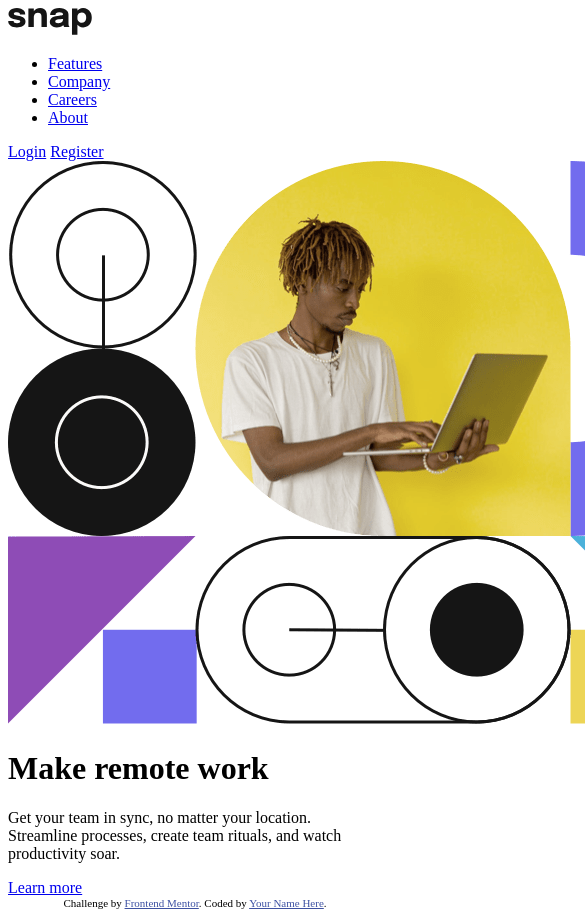
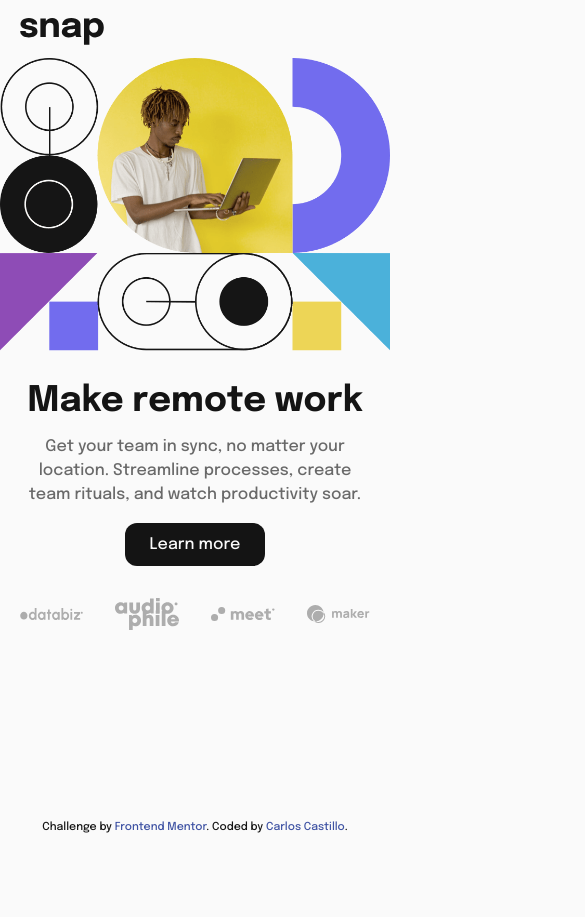
Before and after one commit to CharlieCastleWeb/Front-End-Mentor---Intro-section-with-dropdown-navigation, a plain HTML site: page index.html in a window 390 px wide. Shown: the top 917 px of the page, 585 px wide, since content can reach past the window. After the commit the page ends 844 px from the top, so only its background shows below. Drawn offline with Linux system fonts and the light colour scheme.

Commit message:
Basic mobile layout completed

```diff
--- a/index.html
+++ b/index.html
@@ -2,12 +2,19 @@
 <html lang="en">
 <head>
   <meta charset="UTF-8">
-  <meta name="viewport" content="width=device-width, initial-scale=1.0"> <!-- displays site properly based on user's device -->
+  <!-- displays site properly based on user's device -->
+  <meta name="viewport" content="width=device-width, initial-scale=1.0">
 
   <link rel="icon" type="image/png" sizes="32x32" href="./images/favicon-32x32.png">
 
   <title>Frontend Mentor | Intro section with dropdown navigation</title>
 
+  <!-- google fonts -->
+  <link rel="preconnect" href="https://fonts.googleapis.com">
+  <link rel="preconnect" href="https://fonts.gstatic.com" crossorigin>
+  <link href="https://fonts.googleapis.com/css2?family=Epilogue:wght@500;700&display=swap" rel="stylesheet">
+
+  <!-- styles -->
   <link rel="stylesheet" href="./styles/css/main.css">
 </head>
 <body>
@@ -26,22 +33,28 @@
     </nav>
   </header>
 
+  <img src="./images/image-hero-mobile.png" alt="Hero image" class="hero-image">
+
   <main>
-    <img src="./images/image-hero-mobile.png" alt="Hero image" class="hero-image">
 
     <h1>Make remote work</h1>
 
     <p>Get your team in sync, no matter your location. Streamline processes,
       create team rituals, and watch productivity soar.</p>
 
-    <a href="#">Learn more</a>
+    <a href="#" class="learn-more-button">Learn more</a>
 
-
+    <div class="clients">
+      <img src="./images/client-databiz.svg" alt="Databiz logo">
+      <img src="./images/client-audiophile.svg" alt="Audiophile logo">
+      <img src="./images/client-meet.svg" alt="Meet logo">
+      <img src="./images/client-maker.svg" alt="Maker logo">
+    </div>
   </main>
 
   <footer class="attribution">
     Challenge by <a href="https://www.frontendmentor.io?ref=challenge" target="_blank">Frontend Mentor</a>.
-    Coded by <a href="#">Your Name Here</a>.
+    Coded by <a href="https://carloscastillo.dev/">Carlos Castillo</a>.
   </footer>
 </body>
 </html>
--- a/scss/main.scss
+++ b/scss/main.scss
@@ -1,21 +1,121 @@
 
 /* RESET */
 
-
+* {
+    margin: 0;
+    padding: 0;
+    box-sizing: border-box;
+}
 
 /* VARIABLES */
 
-
+$almost-white: hsl(0, 0%, 98%);
+$medium-gray: hsl(0, 0%, 41%);
+$almost-black: hsl(0, 0%, 8%);
 
 /* TYPOGRAPHY */
 
-.attribution { font-size: 11px; text-align: center; }
-.attribution a { color: hsl(228, 45%, 44%); }
+body {
+    font-family: 'Epilogue', sans-serif;
+    font-size: 18px;
+    color: $almost-black;
+}
+
+main {
+    text-align: center;
+}
+
+h1 {
+    font-size: 2.2rem;
+}
+
+main p {
+    color: $medium-gray;
+    font-size: 1rem;
+    line-height: 1.5em;
+}
+
+.learn-more-button {
+    text-decoration: none;
+    color: $almost-white;
+    font-size: 1rem;
+}
+
+.attribution {
+    font-size: 11px;
+    text-align: center;
+}
+
+.attribution a {
+    color: hsl(228, 45%, 44%);
+    text-decoration: none;
+}
 
 /* LAYOUT */
 
 body {
+    background-color: $almost-white;
+}
+
+header,
+main,
+footer {
+    width: 90%;
+    margin: 0 auto;
+}
+
+header {
+    padding-top: 1em;
+    padding-bottom: 0.5em;
+}
+
+nav {
+    display: none;
+}
+
+.hero-image {
+    width: 100%;
+}
+
+main {
 
 }
 
+h1 {
+    margin-top: 0.8em;
+}
+
+main p {
+    margin-top: 1em;
+    margin-bottom: 1em;
+}
+
+.learn-more-button {
+    display: block;
+    margin-top: 2em;
+    background-color: $almost-black;
+    padding: 0.8em 0;
+    width: 40%;
+    margin: 0 auto;
+    border-radius: 12px;
+}
+
+.clients {
+    margin-top: 1.8em;
+    display: flex;
+    align-items: center;
+    justify-content: space-between;
+}
+
+.clients img {
+    width: 18%;
+}
+
+footer {
+    position: absolute;
+    bottom: 1em;
+    left: 50%;
+    transform: translateX(-50%);
+}
+
 /* MEDIA QUERIES */
```
Also changed, not shown: styles/css/main.css, 1 other file.
